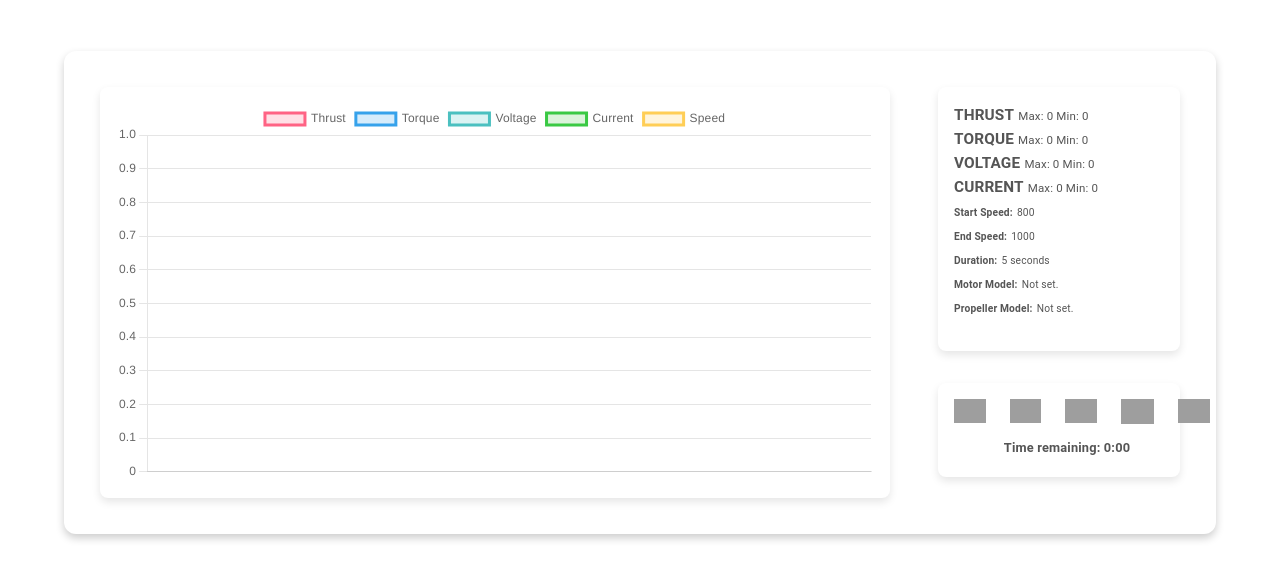
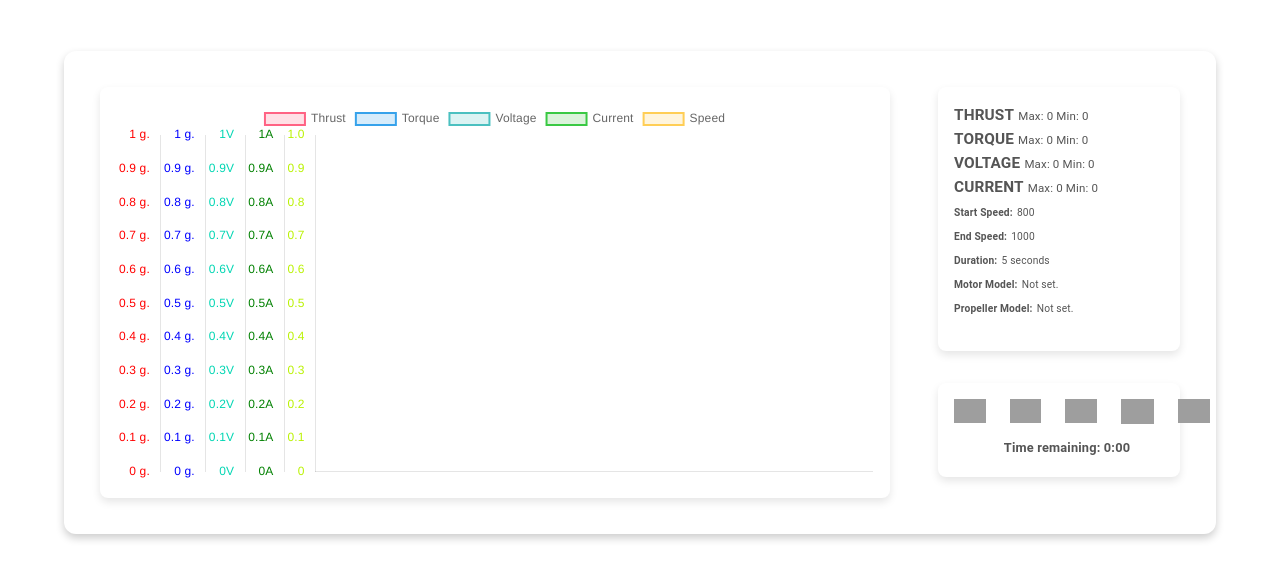
Before and after one commit to MoonLighTingPY/esp-dashboard, a React (Vite) app: page / in a window 1280 px wide. Shown: the part 108-688 px from the top of the page. Built offline with nearby package versions, Linux system fonts and the light colour scheme; no server answers; grey boxes are pictures that could not be loaded.

Commit message:
speed finally fixed.

```diff
--- a/src/App.tsx
+++ b/src/App.tsx
@@ -68,7 +68,6 @@ const App = () => {
     setDuration,
     handleStartReadings,
     handleStopReadings,
-    handleClearGraph,
     data,
   } = useESP();
 
@@ -192,34 +191,7 @@ const App = () => {
     setIsPreviewOpen(false);
   };
 
-  const handleStartTest = () => {
-    handleClearGraph();
 
-    const savedSpeedData = JSON.parse(localStorage.getItem('speedData') || '[]');
-    if (savedSpeedData.length > 0) {
-      console.log("Using saved speed data from localStorage:", savedSpeedData);
-      console.log("Start Speed:", startSpeed);
-      console.log("End Speed:", endSpeed);
-      console.log("Acceleration:", acceleration);
-
-      console.log("Duration:", duration);
-
-      // Generate new preview data
-      const newPreviewData = savedSpeedData;
-
-      // Append new preview data to the existing data
-      setData((prevData) => ({
-        ...prevData,
-        datasets: prevData.datasets.map((dataset) =>
-          dataset.label === "Speed"
-            ? { ...dataset, data: [...dataset.data, ...newPreviewData] }
-            : dataset
-        ),
-      }));
-    } else {
-      console.log("No saved speed data in localStorage, using default behavior");
-    }
-  };
 
   const handleSaveAsPDF = async () => {
     const chartElement = chartRef.current;
@@ -290,6 +262,73 @@ const App = () => {
                     animation: false,
                     responsive: true,
                     maintainAspectRatio: false,
+
+                    scales: {
+                      y: {
+
+                          grid: {
+                              color: 'rgba(0, 0, 0, 0)',  // Change axis line color
+                                         // Change the border color (axis line)
+                          },
+                          ticks: {
+                              color: '#baf202' // Change label color on y-axis
+                          }
+                      },
+                      y1: {
+
+                          grid: {
+                              color: 'rgba(0, 0, 0, 0)',  // Change axis line color
+                                        // Change the border color (axis line)
+                          },
+                          ticks: {
+                            callback: function(value) {
+                              return value + 'A'; // Customize the label
+                          },
+                              color: 'green' // Change label color on y-axis
+                          }
+
+                      },
+                      y2: {
+
+                          grid: {
+                              color: 'rgba(0, 0, 0, 0)',  // Change axis line color
+                                        // Change the border color (axis line)
+                          },
+                          ticks: {
+                            callback: function(value) {
+                              return value + 'V'; // Customize the label
+                          },
+                              color: '#00d6b3' // Change label color on y-axis
+                          }
+                      },
+                      y3: {
+
+                          grid: {
+                              color: 'rgba(0, 0, 0, 0)',  // Change axis line color
+                                        // Change the border color (axis line)
+                          },
+                          ticks: {
+                            callback: function(value) {
+                              return value + ' g.'; // Customize the label
+                          },
+                              color: 'blue' // Change label color on y-axis
+                          }
+                      },
+                      y4: {
+
+                          grid: {
+                              color: 'rgba(0, 0, 0, 0)',  // Change axis line color
+                                        // Change the border color (axis line)
+                          },
+                          ticks: {
+                            callback: function(value) {
+                              return value + ' g.'; // Customize the label
+                          },
+                              color: 'red' // Change label color on y-axis
+                          }
+                      },
+
+                  }
                   }}
                 />
               </div>
@@ -372,7 +411,7 @@ const App = () => {
                   alt="Test"
                   onClick={() => {
                     handleStartReadings();
-                    handleStartTest();
+
                   }}
                   style={{
                     cursor: "pointer",
--- a/src/useESP.ts
+++ b/src/useESP.ts
@@ -6,6 +6,7 @@ export const dataSchema = z.object({
   torque: z.number(),
   voltage: z.number(),
   current: z.number(),
+  speed: z.number(),
 });
 
 type DateSchema = number;
@@ -18,30 +19,41 @@ const initData = {
       data: [] as DateSchema[],
       borderColor: "rgba(255, 99, 132, 1)",
       backgroundColor: "rgba(255, 99, 132, 0.2)",
+      borderWidth: 2,
+      yAxisID: 'y4'
     },
     {
       label: "Torque",
       data: [] as DateSchema[],
       borderColor: "rgba(54, 162, 235, 1)",
       backgroundColor: "rgba(54, 162, 235, 0.2)",
+      borderWidth: 2,
+      yAxisID: 'y3'
     },
     {
       label: "Voltage",
       data: [] as DateSchema[],
       borderColor: "rgba(75, 192, 192, 1)",
       backgroundColor: "rgba(75, 192, 192, 0.2)",
+      borderWidth: 2,
+      yAxisID: 'y2'
+
     },
     {
       label: "Current",
       data: [] as DateSchema[],
       borderColor: "rgb(58, 201, 68)",
       backgroundColor: "rgba(77, 192, 75, 0.2)",
+      borderWidth: 2,
+      yAxisID: 'y1'
     },
     {
       label: "Speed",
-      data: [] as number[], // Add speed dataset
+      data: [] as DateSchema[], // Add speed dataset
       borderColor: "rgba(255, 206, 86, 1)",
       backgroundColor: "rgba(255, 206, 86, 0.2)",
+      borderWidth: 2,
+      yAxisID: 'y'
     },
   ],
 };
```
